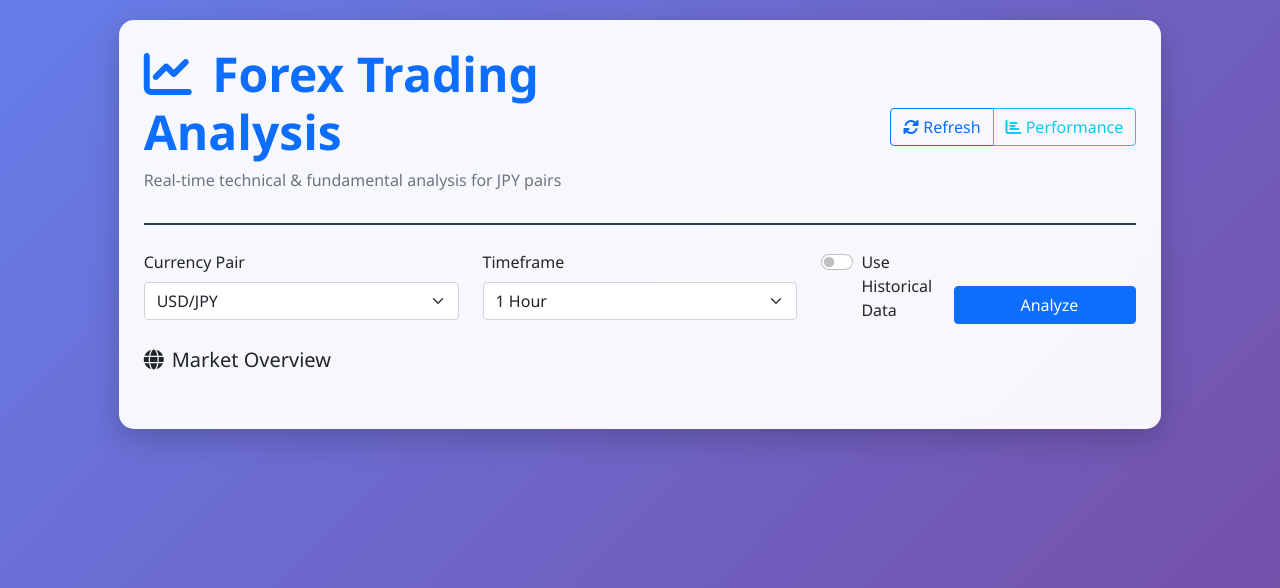
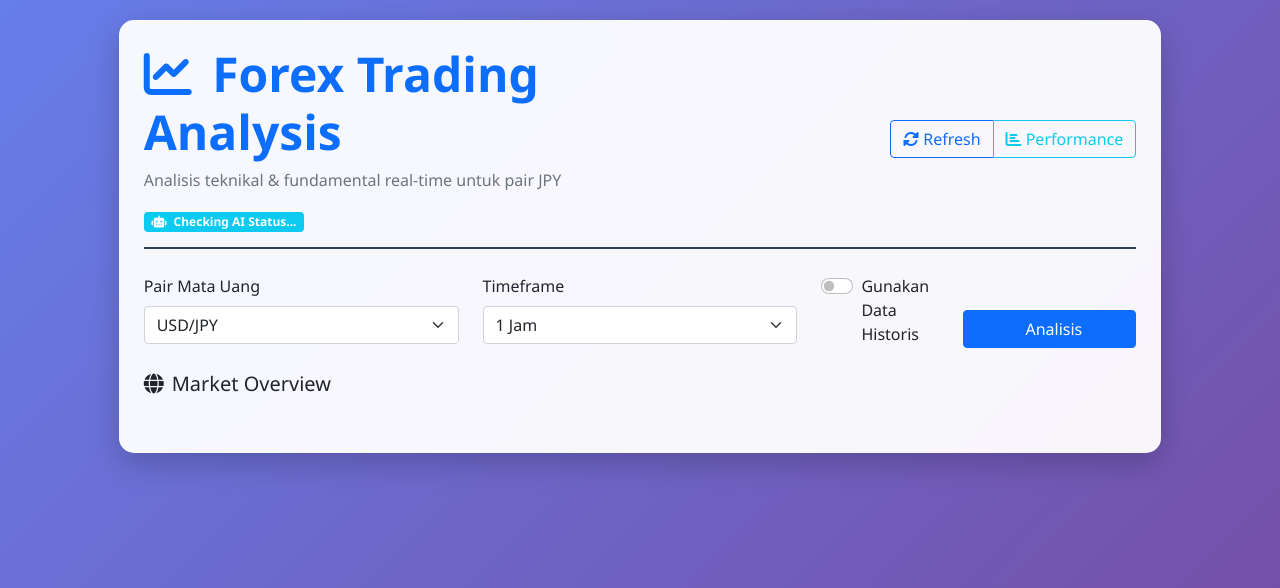
Before and after one commit to andromanxxxx-gif/forex-analysis-system, a Python web app: template dashboard/template/index.html in a window 1280 px wide. Shown: the top 588 px of the page. Run offline with Jinja, Linux system fonts and the light colour scheme; the template is opened without the code that fills it, so the values that code supplies are empty.

Commit message:
Update index.html

```diff
--- a/dashboard/template/index.html
+++ b/dashboard/template/index.html
@@ -180,7 +180,11 @@
                                     <i class="fas fa-chart-line me-2"></i>
                                     Forex Trading Analysis
                                 </h1>
-                                <p class="text-muted">Real-time technical & fundamental analysis for JPY pairs</p>
+                                <p class="text-muted">Analisis teknikal & fundamental real-time untuk pair JPY</p>
+                                <div id="aiStatusBadge" class="badge bg-info">
+                                    <i class="fas fa-robot me-1"></i>
+                                    <span id="aiStatusText">Checking AI Status...</span>
+                                </div>
                             </div>
                             <div class="col-md-6 text-end">
                                 <div class="btn-group" role="group">
@@ -198,7 +202,7 @@
                     <!-- Controls -->
                     <div class="row mb-4">
                         <div class="col-md-4">
-                            <label class="form-label">Currency Pair</label>
+                            <label class="form-label">Pair Mata Uang</label>
                             <select class="form-select" id="pairSelect">
                                 <option value="USDJPY">USD/JPY</option>
                                 <option value="GBPJPY">GBP/JPY</option>
@@ -209,19 +213,19 @@
                         <div class="col-md-4">
                             <label class="form-label">Timeframe</label>
                             <select class="form-select" id="timeframeSelect">
-                                <option value="1H">1 Hour</option>
-                                <option value="4H">4 Hours</option>
-                                <option value="1D">Daily</option>
-                                <option value="1W">Weekly</option>
+                                <option value="1H">1 Jam</option>
+                                <option value="4H">4 Jam</option>
+                                <option value="1D">Harian</option>
+                                <option value="1W">Mingguan</option>
                             </select>
                         </div>
                         <div class="col-md-4 d-flex align-items-end">
                             <div class="form-check form-switch me-3">
                                 <input class="form-check-input" type="checkbox" id="useHistorySwitch">
-                                <label class="form-check-label" for="useHistorySwitch">Use Historical Data</label>
+                                <label class="form-check-label" for="useHistorySwitch">Gunakan Data Historis</label>
                             </div>
                             <button class="btn btn-primary w-100" onclick="getAnalysis()">
-                                <i class="fas fa-analytics me-2"></i>Analyze
+                                <i class="fas fa-analytics me-2"></i>Analisis
                             </button>
                         </div>
                     </div>
@@ -256,7 +260,7 @@
                                 <h5><i class="fas fa-tachometer-alt me-2"></i>Performance Metrics</h5>
                                 <div id="performanceContent"></div>
                                 <button class="btn btn-secondary mt-3" onclick="hidePerformance()">
-                                    <i class="fas fa-arrow-left me-2"></i>Back to Analysis
+                                    <i class="fas fa-arrow-left me-2"></i>Kembali ke Analisis
                                 </button>
                             </div>
                         </div>
@@ -277,7 +281,29 @@
         // Initialize the dashboard
         document.addEventListener('DOMContentLoaded', function() {
             loadQuickOverview();
+            checkAIStatus();
         });
+
+        // Check AI Status
+        async function checkAIStatus() {
+            try {
+                const response = await fetch('/ai_status');
+                const data = await response.json();
+
+                const badge = document.getElementById('aiStatusBadge');
+                const text = document.getElementById('aiStatusText');
+
+                if (data.ai_available) {
+                    badge.className = 'badge bg-success';
+                    text.textContent = 'AI DeepSeek Active';
+                } else {
+                    badge.className = 'badge bg-warning';
+                    text.textContent = 'AI Fallback Mode';
+                }
+            } catch (error) {
+                console.error('Error checking AI status:', error);
+            }
+        }
 
         // Load quick overview of all pairs
         async function loadQuickOverview() {
@@ -306,7 +332,7 @@
                                         <small class="d-block ${changeClass}">${info.change > 0 ? '+' : ''}${info.change.toFixed(2)}%</small>
                                     </div>
                                 </div>
-                                <small class="text-muted">Source: ${info.source}</small>
+                                <small class="text-muted">Sumber: ${info.source}</small>
                             </div>
                         </div>
                     `;
@@ -361,7 +387,10 @@
                     <div class="col-lg-4">
                         <div class="card ${signalClass} mb-4">
                             <div class="card-body text-center">
-                                <h2 class="card-title"><i class="fas fa-bullhorn me-2"></i>${ai.SIGNAL}</h2>
+                                <h2 class="card-title">
+                                    <i class="fas fa-bullhorn me-2"></i>${ai.SIGNAL}
+                                    <span class="ai-badge badge bg-dark">${data.ai_provider}</span>
+                                </h2>
                                 <h1 class="display-4 fw-bold">${data.current_price.toFixed(4)}</h1>
                                 <p class="mb-2">${data.pair} • ${data.timeframe}</p>
 
@@ -385,13 +414,14 @@
                                     <i class="fas fa-exclamation-triangle me-1"></i>
                                     Risk: <span class="risk-${ai.RISK_LEVEL.toLowerCase()}">${ai.RISK_LEVEL}</span>
                                 </p>
+                                <p class="signal-explanation">${getSignalExplanation(ai.SIGNAL)}</p>
                             </div>
                         </div>
 
                         <!-- Trading Advice -->
                         <div class="card mb-4">
                             <div class="card-header">
-                                <h6 class="mb-0"><i class="fas fa-comment-dots me-2"></i>Trading Advice</h6>
+                                <h6 class="mb-0"><i class="fas fa-comment-dots me-2"></i>Rekomendasi Trading</h6>
                             </div>
                             <div class="card-body">
                                 <p class="card-text">${ai.TRADING_ADVICE}</p>
@@ -402,7 +432,7 @@
                         <!-- Technical Indicators -->
                         <div class="card mb-4">
                             <div class="card-header">
-                                <h6 class="mb-0"><i class="fas fa-cogs me-2"></i>Technical Indicators</h6>
+                                <h6 class="mb-0"><i class="fas fa-cogs me-2"></i>Indikator Teknikal</h6>
                             </div>
                             <div class="card-body">
                                 ${createIndicatorHTML('RSI', tech.RSI, 30, 70)}
@@ -422,7 +452,7 @@
                         <!-- Price Chart with EMA200 -->
                         <div class="card mb-4">
                             <div class="card-header d-flex justify-content-between align-items-center">
-                                <h6 class="mb-0"><i class="fas fa-chart-line me-2"></i>Price Chart with EMA200</h6>
+                                <h6 class="mb-0"><i class="fas fa-chart-line me-2"></i>Price Chart dengan EMA200</h6>
                                 <div class="chart-controls">
                                     <div class="form-check form-check-inline">
                                         <input class="form-check-input indicator-toggle" type="checkbox" id="toggleEMA200" checked
@@ -485,13 +515,13 @@
                             <div class="col-md-6">
                                 <div class="card">
                                     <div class="card-header">
-                                        <h6 class="mb-0"><i class="fas fa-newspaper me-2"></i>Fundamental News</h6>
+                                        <h6 class="mb-0"><i class="fas fa-newspaper me-2"></i>Berita Fundamental</h6>
                                     </div>
                                     <div class="card-body">
                                         <div class="news-item">
                                             <p class="mb-0">${data.fundamental_news}</p>
                                         </div>
-                                        <small class="text-muted">Data Source: ${data.data_source} | Processed in ${data.processing_time}s</small>
+                                        <small class="text-muted">Sumber: ${data.data_source} | Diproses dalam ${data.processing_time}s</small>
                                     </div>
                                 </div>
                             </div>
@@ -505,6 +535,18 @@
             createMACDChart(chartData);
 
             resultsDiv.style.display = 'block';
+        }
+
+        // Get signal explanation
+        function getSignalExplanation(signal) {
+            const explanations = {
+                "BELI KUAT": "Kondisi oversold dengan momentum bullish kuat",
+                "BELI": "Signal beli dengan konfirmasi teknikal",
+                "JUAL KUAT": "Kondisi overbought dengan momentum bearish kuat",
+                "JUAL": "Signal jual dengan konfirmasi teknikal",
+                "TUNGGU": "Market konsolidasi, tunggu konfirmasi breakout"
+            };
+            return explanations[signal] || "Analisis berdasarkan indikator teknikal dan fundamental";
         }
 
         // Create indicator HTML with visual representation
@@ -564,7 +606,7 @@
 
             const datasets = [
                 {
-                    label: 'Price',
+                    label: 'Harga',
                     data: prices,
                     borderColor: trendColor,
                     backgroundColor: trendColor.replace('0.8', '0.1'),
@@ -609,7 +651,19 @@
                         },
                         tooltip: {
                             mode: 'index',
-                            intersect: false
+                            intersect: false,
+                            callbacks: {
+                                label: function(context) {
+                                    let label = context.dataset.label || '';
+                                    if (label) {
+                                        label += ': ';
+                                    }
+                                    if (context.parsed.y !== null) {
+                                        label += context.parsed.y.toFixed(4);
+                                    }
+                                    return label;
+                                }
+                            }
                         }
                     },
                     scales: {
@@ -617,7 +671,7 @@
                             display: true,
                             title: {
                                 display: true,
-                                text: 'Time'
+                                text: 'Waktu'
                             },
                             grid: {
                                 display: false
@@ -627,7 +681,7 @@
                             display: true,
                             title: {
                                 display: true,
-                                text: 'Price'
+                                text: 'Harga'
                             },
                             position: 'left'
                         }
@@ -719,7 +773,7 @@
                             display: true,
                             title: {
                                 display: true,
-                                text: 'Time'
+                                text: 'Waktu'
                             },
                             grid: {
                                 display: false
@@ -729,7 +783,7 @@
                             display: true,
                             title: {
                                 display: true,
-                                text: 'MACD Value'
+                                text: 'Nilai MACD'
                             },
                             position: 'left'
                         }
@@ -745,28 +799,8 @@
             // Recreate charts with updated visibility
             const analysisResults = document.getElementById('analysisResults');
             if (analysisResults.style.display !== 'none') {
-                // We need to get the current chart data again
-                // For simplicity, we'll just recreate the charts
-                // In a real app, you might want to store the chart data
-                setTimeout(() => {
-                    if (priceChart) {
-                        priceChart.destroy();
-                        priceChart = null;
-                    }
-                    if (macdChart) {
-                        macdChart.destroy();
-                        macdChart = null;
-                    }
-
-                    // Get the current analysis data from the displayed results
-                    // This is a simplified approach - you might need to store the data
-                    const currentPair = document.getElementById('pairSelect').value;
-                    const currentTimeframe = document.getElementById('timeframeSelect').value;
-                    const useHistory = document.getElementById('useHistorySwitch').checked;
-
-                    // Re-fetch analysis to get fresh data
-                    getAnalysis();
-                }, 100);
+                // Re-fetch analysis to get fresh data
+                getAnalysis();
             }
         }
 
@@ -784,7 +818,7 @@
                 if (data.error) {
                     html = `<div class="alert alert-warning">${data.error}</div>`;
                 } else if (data.length === 0) {
-                    html = `<div class="alert alert-info">No performance data available yet. Run some analyses first.</div>`;
+                    html = `<div class="alert alert-info">Belum ada data performa. Lakukan analisis terlebih dahulu.</div>`;
                 } else {
                     data.forEach(item => {
                         html += `
@@ -793,13 +827,15 @@
                                     <div class="card-body text-center">
                                         <h5>${item.pair}</h5>
                                         <div class="display-6 fw-bold text-primary">${item.analysis_count}</div>
-                                        <small>Analyses (24h)</small>
+                                        <small>Analisis (24h)</small>
                                         <div class="mt-2">
                                             <span class="badge bg-${item.avg_confidence > 70 ? 'success' : item.avg_confidence > 50 ? 'warning' : 'danger'}">
                                                 ${item.avg_confidence}% Confidence
                                             </span>
                                         </div>
-                                        <small class="text-muted">Last: ${new Date(item.last_analysis).toLocaleTimeString()}</small>
+                                        <small class="text-muted">AI: ${item.ai_provider}</small>
+                                        <br>
+                                        <small class="text-muted">Terakhir: ${new Date(item.last_analysis).toLocaleTimeString()}</small>
                                     </div>
                                 </div>
                             </div>
```
Also changed, not shown: other parts of dashboard/template/index.html (+28 -28 lines).
